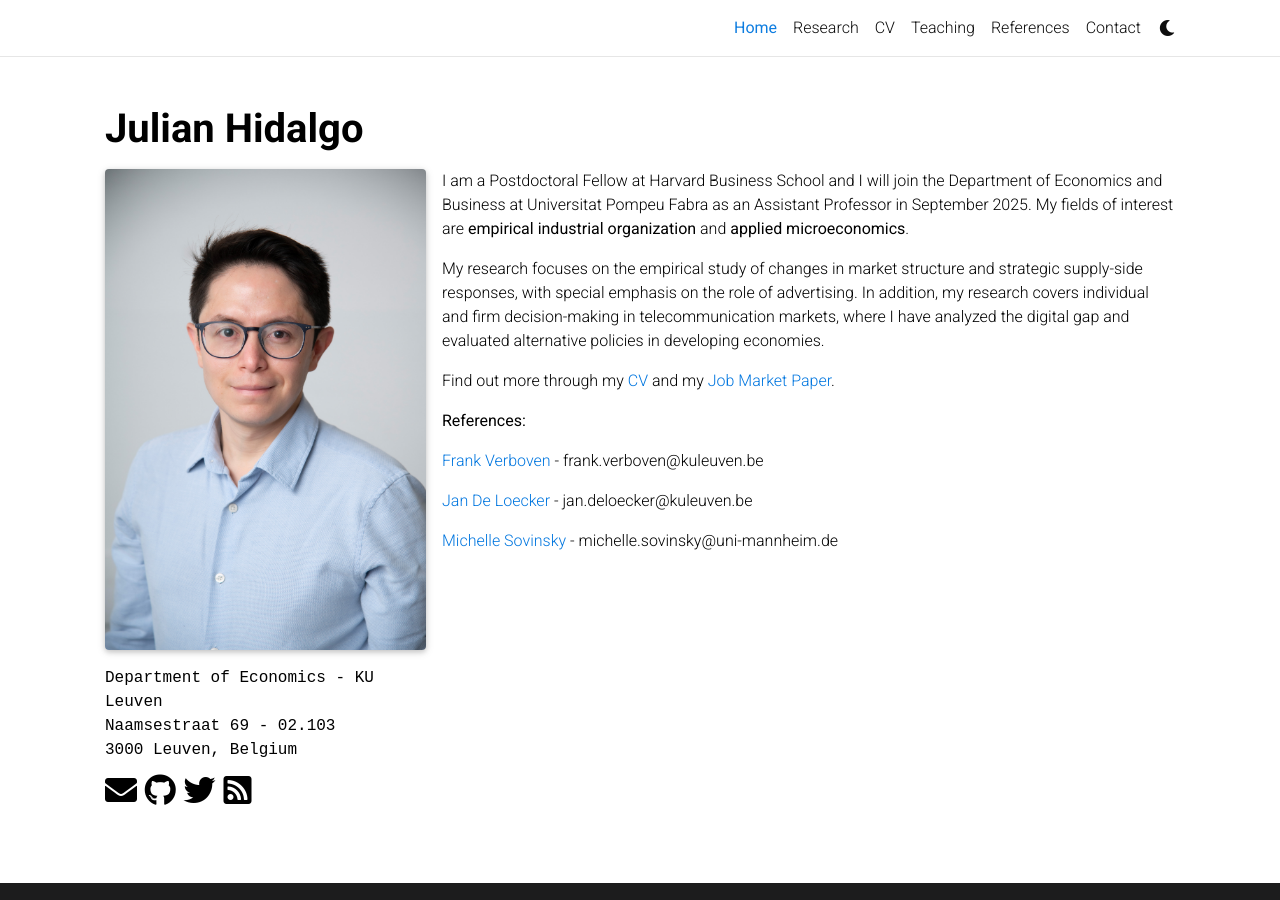
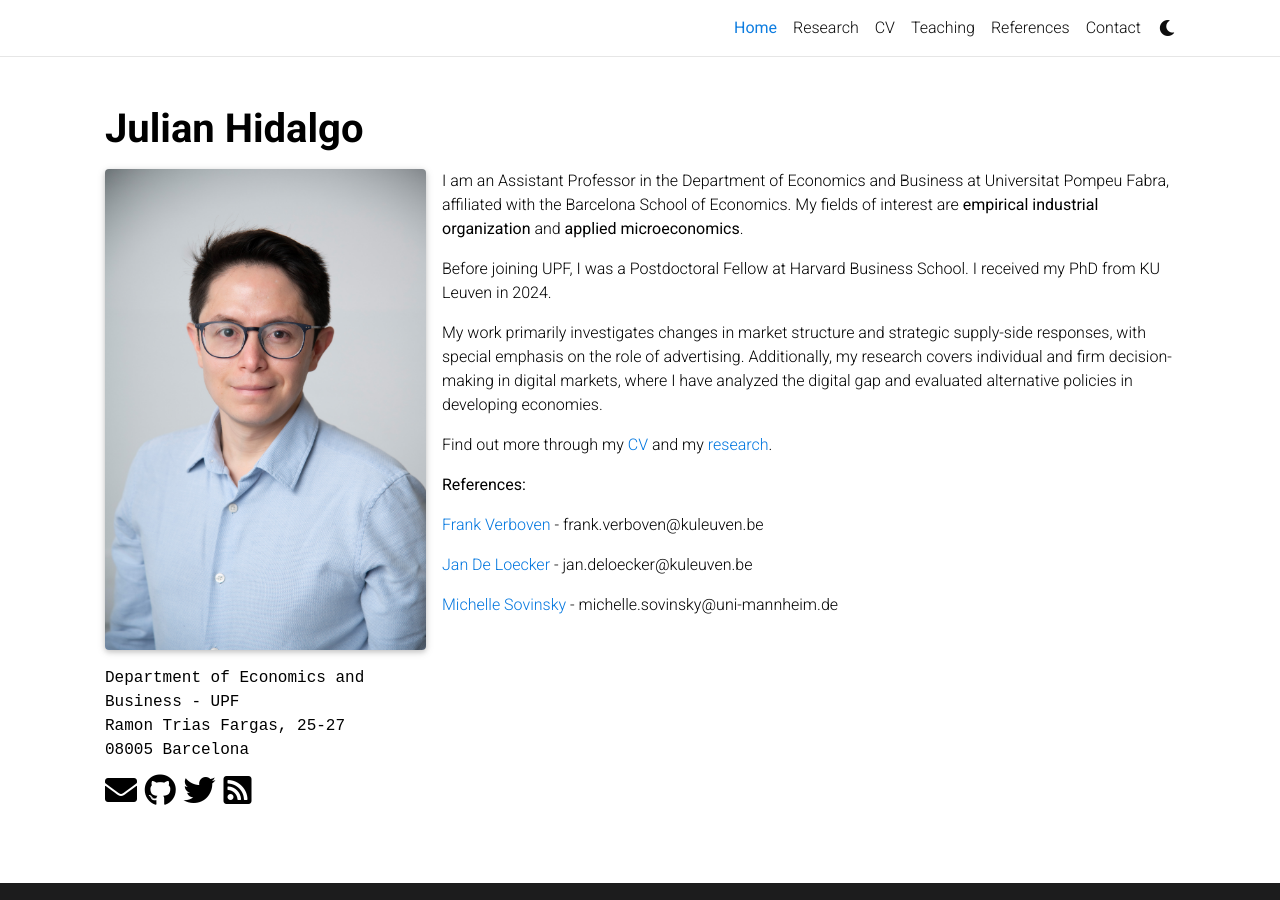
Before and after one commit to JulianHidalgoRodriguez/JulianHidalgoRodriguez.github.io, a Jekyll site: the page built from _pages/about.md, in a window 1280 px wide. Built offline with Jekyll 4.4.1, drawn with Linux system fonts in a browser that asks for light colours; full-size pictures stand in for the smaller copies a plugin makes; comment, search, counter and statistics services are not loaded; a style sheet for code colours, icons or effects is not loaded.

Commit message:
Update about.md

```diff
--- a/_pages/about.md
+++ b/_pages/about.md
@@ -9,9 +9,9 @@ profile:
   image: website_JH_2.jpg
   image_circular: false # crops the image to make it circular
   address: >
-    <p>Department of Economics - KU Leuven</p>
-    <p>Naamsestraat 69 - 02.103 </p>
-    <p>3000 Leuven, Belgium</p>
+    <p>Department of Economics and Business - UPF</p>
+    <p>Ramon Trias Fargas, 25-27 </p>
+    <p>08005 Barcelona</p>
 
 news: false  # includes a list of news items
 latest_posts: false  # includes a list of the newest posts
@@ -19,11 +19,13 @@ selected_papers: false # includes a list of papers marked as "selected={true}"
 social: true  # includes social icons at the bottom of the page
 ---
 
-I am a Postdoctoral Fellow at Harvard Business School and I will join the Department of Economics and Business at Universitat Pompeu Fabra as an Assistant Professor in September 2025. My fields of interest are <b>empirical industrial organization</b> and <b>applied microeconomics</b>.
+I am an Assistant Professor in the Department of Economics and Business at Universitat Pompeu Fabra, affiliated with the Barcelona School of Economics. My fields of interest are <b>empirical industrial organization</b> and <b>applied microeconomics</b>.
 
-My research focuses on the empirical study of changes in market structure and strategic supply-side responses, with special emphasis on the role of advertising. In addition, my research covers individual and firm decision-making in telecommunication markets, where I have analyzed the digital gap and evaluated alternative policies in developing economies.
+Before joining UPF, I was a Postdoctoral Fellow at Harvard Business School. I received my PhD from KU Leuven in 2024.
 
-Find out more through my <a href='https://julianhidalgorodriguez.github.io/cv' target='_self'>CV</a> and my <a href='https://julianhidalgorodriguez.github.io/publications' target='_self'>Job Market Paper</a>.
+My work primarily investigates changes in market structure and strategic supply-side responses, with special emphasis on the role of advertising. Additionally, my research covers individual and firm decision-making in digital markets, where I have analyzed the digital gap and evaluated alternative policies in developing economies.
+
+Find out more through my <a href='https://julianhidalgorodriguez.github.io/cv' target='_self'>CV</a> and my <a href='https://julianhidalgorodriguez.github.io/publications' target='_self'>research</a>.
 
 <b>References:</b>
 
```
